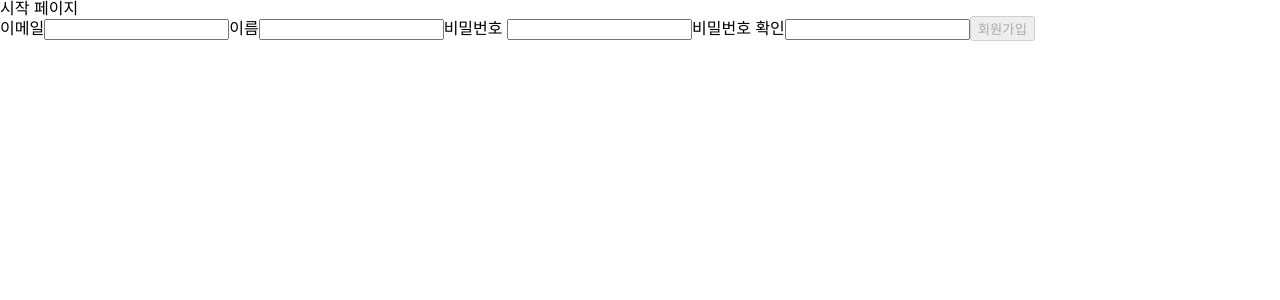
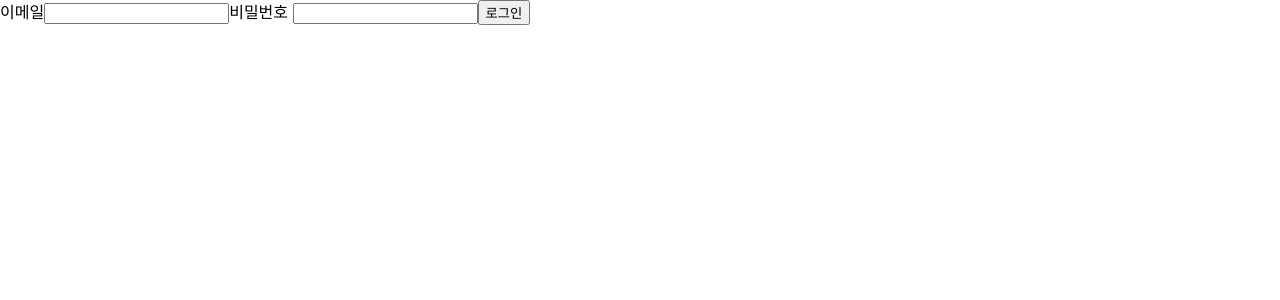
Before and after one commit to kijiwon/test_project, a React (Create React App) app: page /login in a window 1280 px wide. Shown: the top 300 px of the page. Built offline with nearby package versions, Linux system fonts and the light colour scheme.

Commit message:
login api 연동 및 route 설정

```diff
--- a/src/App.js
+++ b/src/App.js
@@ -1,11 +1,16 @@
-import { Signup } from "./components/Signup";
-
+import Home from "./pages/Home";
+import Login from "./pages/Login";
+import { Signup } from "./pages/Signup";
+import { BrowserRouter, Routes, Route } from "react-router-dom";
 function App() {
   return (
-    <div className="App">
-      시작 페이지
-      <Signup />
-    </div>
+    <BrowserRouter className="App">
+      <Routes>
+        <Route path="/" element={<Home />} />
+        <Route path="signup" element={<Signup />} />
+        <Route path="login" element={<Login />} />
+      </Routes>
+    </BrowserRouter>
   );
 }
 
--- /dev/null
+++ b/src/pages/Home.jsx
@@ -0,0 +1,13 @@
+import { useNavigate } from "react-router-dom";
+
+export default function Home() {
+  const navigate = useNavigate();
+
+  return (
+    <div>
+      Home
+      <button onClick={() => navigate("/signup")}>회원가입</button>
+      <button onClick={() => navigate("/login")}>로그인</button>
+    </div>
+  );
+}
--- /dev/null
+++ b/src/pages/Login.jsx
@@ -0,0 +1,58 @@
+import { useState } from "react";
+
+export default function Login() {
+  const [email, setEmail] = useState("");
+  const [password, setPassword] = useState("");
+
+  const handleLogin = async (e) => {
+    e.preventDefault();
+
+    const formData = {
+      username: email,
+      password: password,
+    };
+
+    await fetch(`${process.env.REACT_APP_API_URL}/signin`, {
+      method: "POST",
+      headers: {
+        "Content-Type": "application/json",
+      },
+      body: JSON.stringify(formData),
+    })
+      .then(async (res) => {
+        if (res.status === 200) {
+          alert("로그인 완료");
+        } else {
+          const message = await res.json();
+          alert(message.message);
+        }
+      })
+      .catch((err) => {
+        console.log("err>>", err);
+      });
+  };
+
+  return (
+    <form>
+      <label htmlFor="email">이메일</label>
+      <input
+        id="email"
+        type="email"
+        value={email}
+        onChange={(e) => setEmail(e.target.value)}
+        required
+      />
+      <label htmlFor="password">비밀번호 </label>
+      <input
+        id="password"
+        type="password"
+        value={password}
+        onChange={(e) => setPassword(e.target.value)}
+        required
+      />
+      <button type="submit" onClick={handleLogin}>
+        로그인
+      </button>
+    </form>
+  );
+}
--- a/src/components/Signup.jsx
+++ b/src/pages/Signup.jsx
@@ -47,8 +47,8 @@ export const Signup = () => {
         if (res.status === 200) {
           alert("회원가입 완료");
         } else {
-          const message = await res.json();
-          console.log(message.username[0]);
+          const message = await res.json().username[0];
+          alert(message);
         }
       })
       .catch((err) => {
```
